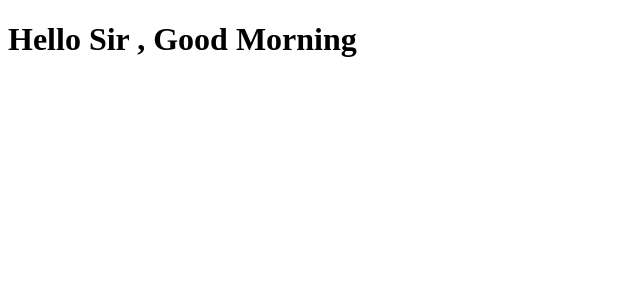
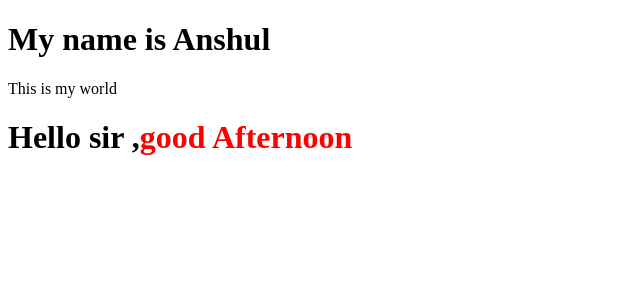
Before and after one commit to Anshul7417/React-Series, a React (Create React App) app: page / in a window 1280 px wide. Shown: the top 300 px of the page, without its empty margins (0-640 px from the left). Built offline with nearby package versions, Linux system fonts and the light colour scheme.

Commit message:
Started Again

```diff
--- /dev/null
+++ b/src/App.js
@@ -0,0 +1,31 @@
+import React from 'react';
+import ReactDOM from 'react-dom';
+import Heading from './Heading.jsx';    // Component
+import Para from './Para.jsx'; //Component
+
+
+function App(){
+
+    let curDate = new Date(2020,5,5,15);
+curDate =curDate.getHours();
+let greeting ="";
+const cssStyle ={
+};
+
+if (curDate >= 1 && curDate <12) {
+    greeting='good morning';
+    cssStyle.color ='green';
+} else if (curDate >=12 && curDate <19) {
+    greeting='good Afternoon';
+    cssStyle.color ='red';
+} else{
+    greeting='Good Night';
+    cssStyle.color ='black';
+}
+    return (
+        <><Heading/>
+         <Para/><h1>Hello sir ,<span style ={cssStyle}>{greeting} </span></h1></>
+    );
+}
+
+export default App;
--- /dev/null
+++ b/src/Heading.jsx
@@ -0,0 +1,10 @@
+import React from 'react';
+import ReactDOM from 'react-dom';
+
+
+// filename must be capital and function name (component must be same)
+function Heading(){
+    return <h1> My name is Anshul </h1>
+}
+
+export default Heading;
--- /dev/null
+++ b/src/Para.jsx
@@ -0,0 +1,8 @@
+import React from 'react';
+import ReactDOM from 'react-dom';
+
+function Para(){
+    return  <p>This is my world</p>;
+}
+
+export default Para;
--- /dev/null
+++ b/src/index.css
@@ -0,0 +1,10 @@
+*{
+    margin: 0;
+    padding: 0;
+}
+
+Header{
+    text-align: center;
+    color: red;
+    text-transform: capitalize;       /*kebab-case*/
+}
--- a/src/index.js
+++ b/src/index.js
@@ -1,18 +1,62 @@
 import React from 'react';
 import ReactDOM from 'react-dom';
+// import './index.css'     // adding css
+// import Heading from './Heading.jsx';    // Component
+// import Para from './Para.jsx';          // Component
 
-let curDate = new Date;
-curDate =curDate.getHours();
-let greeting ="";
+import App from './App';
 
-if (curDate >= 1 && curDate <12) {
-    greeting='good morning';
-} else if (curDate >=12 && curDate <19) {
-    greeting='good Afternoon';
-} else{
-    greeting='Good Night';
-}
+// let curDate = new Date(2020,5,5,15);
+// curDate =curDate.getHours();
+// let greeting ="";
+// const cssStyle ={
+// };
+
+// if (curDate >= 1 && curDate <12) {
+//     greeting='good morning';
+//     cssStyle.color ='green';
+// } else if (curDate >=12 && curDate <19) {
+//     greeting='good Afternoon';
+//     cssStyle.color ='red';
+// } else{
+//     greeting='Good Night';
+//     cssStyle.color ='black';
+// }
+
+// ReactDOM.render(<h1>Hello sir ,<span style ={cssStyle}>{greeting} </span></h1>,document.getElementById('root'));
+
+// const img1="https://picsum.photos/200/300";
+
+// ReactDOM.render(<><h1 contentEditable="true" className='Header'> Hello Sir , Good Morning</h1><img src={img1} alt='not available'/></>,document.getElementById('root')); // attributes in jsx has a camel case while in normal html it is normal......yaha pr single elements(no closing tags) ko </> aese likhna odta hai..see img tag.......className is class in react
+
+// const heading ={               // method of adding inline css in react..........property uses camelcase here
+//     color: "#fa9191",
+//     textTransform : 'capitalize'    // see this property in css also
+// }
+
+
+// const heading2 = {   // for eference to how to convert to object perfectly
+//     color: "#fa9191",
+//     textTransform: "capitalize",
+//     textAlign: "center",
+//     fontWeight: 'bold',
+//     textShadow: '0px 2px 4px #ffe9c5',
+//     margin: '70px ',
+//     fontFamily: '"Josefin Sans", sans-serif'
+//     };
+
+// ReactDOM.render(<><h1 style={{ color: "#fa9191",
+// textTransform : 'capitalize' }}>hello anshul</h1></>,document.getElementById('root'));          // ek hi react dom kaam krta hai  style ={haeding}  likhne se bhi hoga kaam
 
 
 
-ReactDOM.render(<h1> Hello Sir , Good Morning</h1>,document.getElementById('root'))
+// Components
+
+// ReactDOM.render(<><h1>My name is Anshul Tripathi</h1><Heading />
+//     <p>This is my world</p><Para/><ol><li>Anshul</li><li>Tripathi</li></ol></>, document.getElementById('root'));
+
+
+
+ReactDOM.render(
+    <><App/></>,document.getElementById('root')
+);
```
